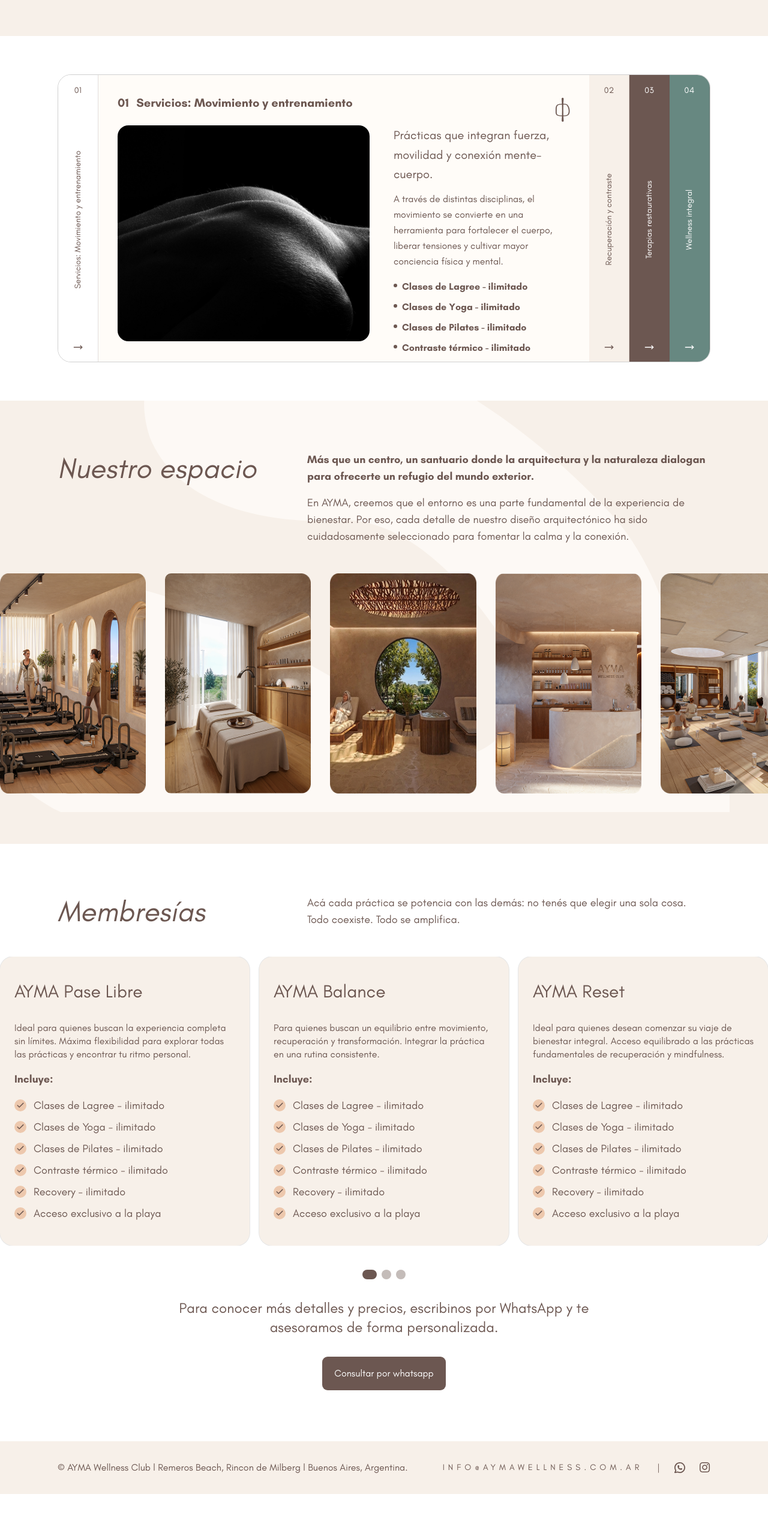
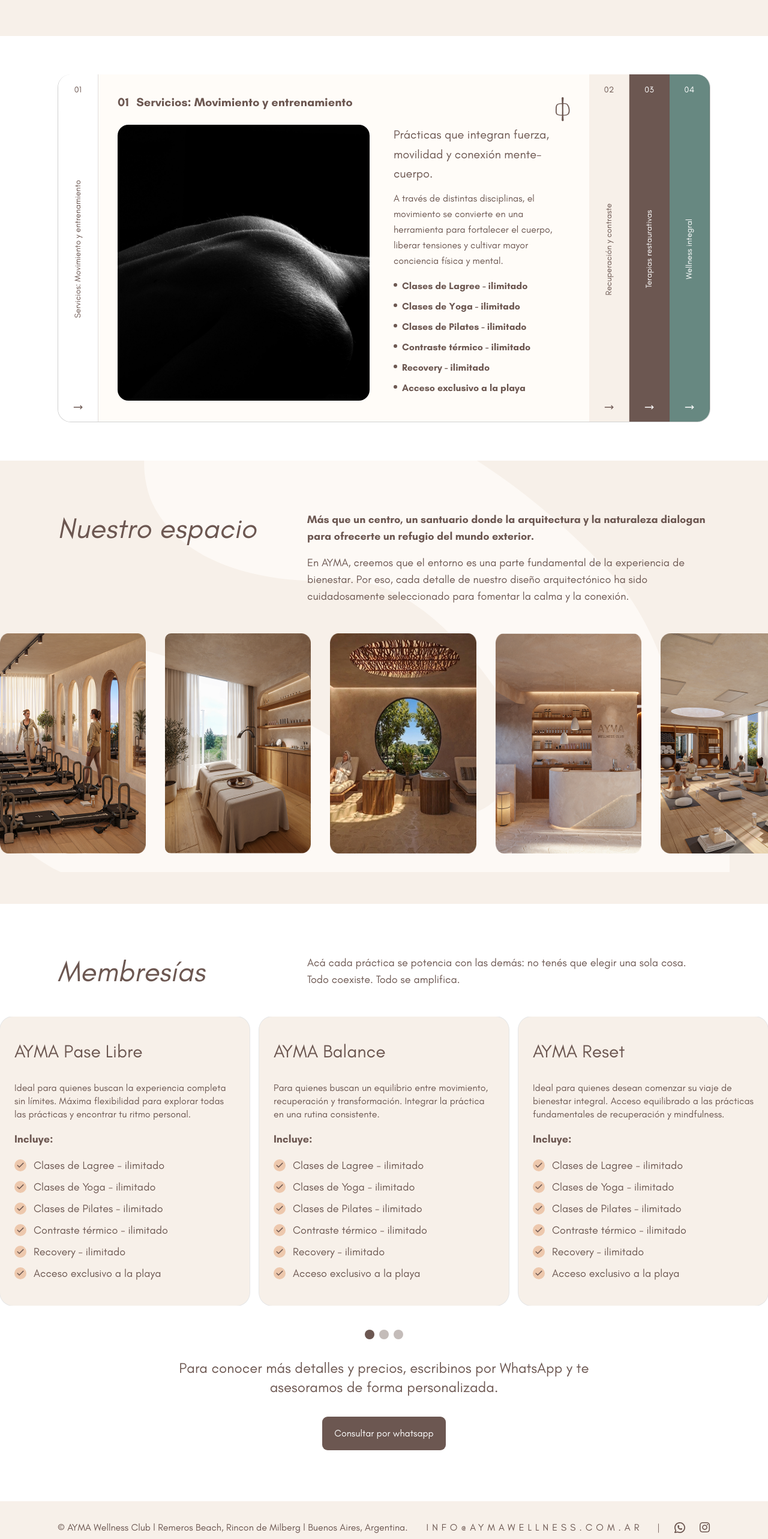
Before and after one commit to tquinteros/AYMA-landing, a Next.js app: page / in a window 1280 px wide. Shown: the part 1340-3906 px from the top of the page at 60% size. Before the commit the page ends 3831 px from the top, so only its background shows below. Built offline with nearby package versions, Linux system fonts and the light colour scheme.

Commit message:
gaps & paddings

```diff
--- a/components/Footer.tsx
+++ b/components/Footer.tsx
@@ -8,7 +8,7 @@
                     © AYMA Wellness Club l Remeros Beach, Rincon de Milberg l Buenos Aires, Argentina.
                 </p>
                 <div className='flex flex-col sm:flex-row items-center justify-center gap-4 sm:gap-6'>
-                    <a href="mailto:info@aymawellness.com.ar" className='text-primary-500 uppercase tracking-[6px] hover:opacity-75 duration-300 transition-all text-sm break-all text-center'>
+                    <a href="mailto:info@aymawellness.com.ar" className='text-primary-500 uppercase tracking-[6px] hover:opacity-75 duration-300 transition-all text-md break-all text-center'>
                         info@aymawellness.com.ar
                     </a>
                     <span className='hidden sm:block text-primary-500'>|</span>
--- a/components/VerticalAccordion.tsx
+++ b/components/VerticalAccordion.tsx
@@ -9,7 +9,7 @@
 
   return (
     <section className="w-full px-5 sm:px-8 lg:px-24 py-8 sm:py-12 lg:py-16 bg-white" id="services">
-      <div className="flex flex-col lg:flex-row h-fit lg:h-[480px] w-full overflow-hidden rounded-3xl border border-primary/20">
+      <div className="flex flex-col lg:flex-row h-fit lg:h-[580px] w-full overflow-hidden rounded-3xl border border-primary/20 md:border-t-0">
         {items.map((item, index) => {
           return (
             <Panel
@@ -112,12 +112,12 @@
               </div>
 
               <div className="flex-1 h-full w-full grid grid-cols-1 lg:grid-cols-[420px_1fr] gap-6 lg:gap-10 items-start">
-                <div className="relative w-full h-52 sm:h-72 lg:h-[360px] rounded-2xl overflow-hidden">
+                <div className="relative w-full h-52 sm:h-72 lg:h-[460px] rounded-2xl overflow-hidden">
                   <Image
                     src={imgSrc}
                     alt={title}
                     fill
-                    className="object-cover"
+                    className="object-cover aspect-[1/2]!"
                     sizes="(max-width: 1024px) 100vw, 420px"
                     priority={id === items[0].id}
                   />
--- a/components/landing/Memberships.tsx
+++ b/components/landing/Memberships.tsx
@@ -64,7 +64,7 @@
                             key={index}
                             onClick={() => api?.scrollTo(index)}
                             className={`h-3 w-3 sm:h-4 sm:w-4 rounded-full cursor-pointer transition-all ${current === index + 1
-                                ? "bg-primary-500 w-5 sm:w-6"
+                                ? "bg-primary-500"
                                 : "bg-primary-500/40"
                                 }`}
                         />
--- a/components/landing/OurSpace.tsx
+++ b/components/landing/OurSpace.tsx
@@ -43,7 +43,7 @@
                 </div>
             </div>
             <div className="mt-10 sm:mt-12">
-                <Carousel opts={{ loop: true }}>
+                <Carousel opts={{ loop: true, dragFree: true }}>
                     <CarouselContent className="items-stretch gap-4 px-5 sm:px-8 lg:px-0">
                         {ourSpaceItemsSrcImages.map((ourSpaceItemSrcImage, index) => (
                             <CarouselItem className="basis-full sm:basis-1/2 lg:basis-1/5 flex" key={index}>
```
